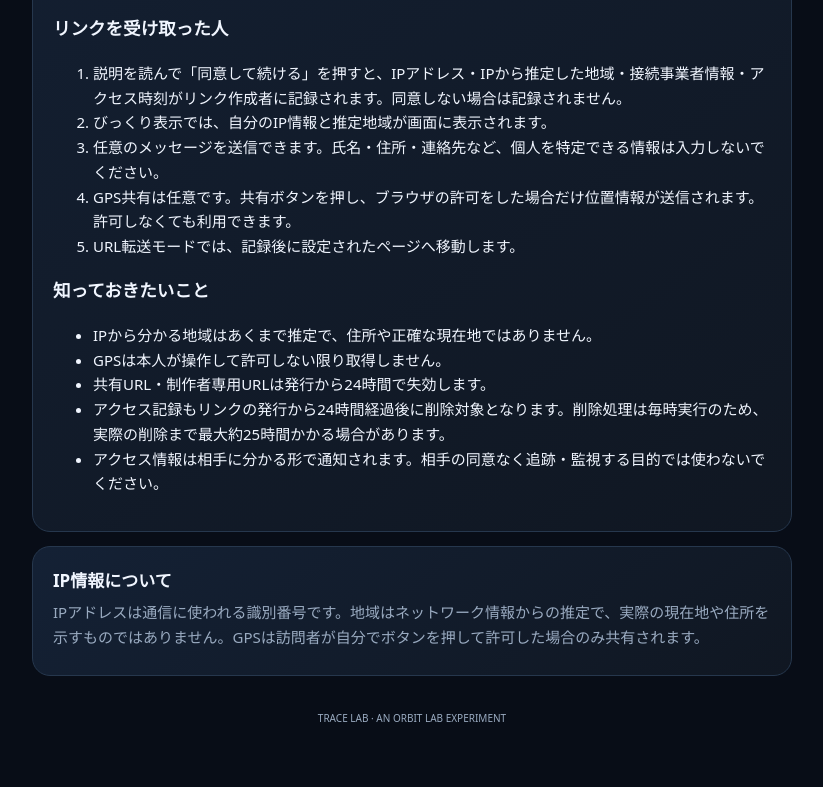
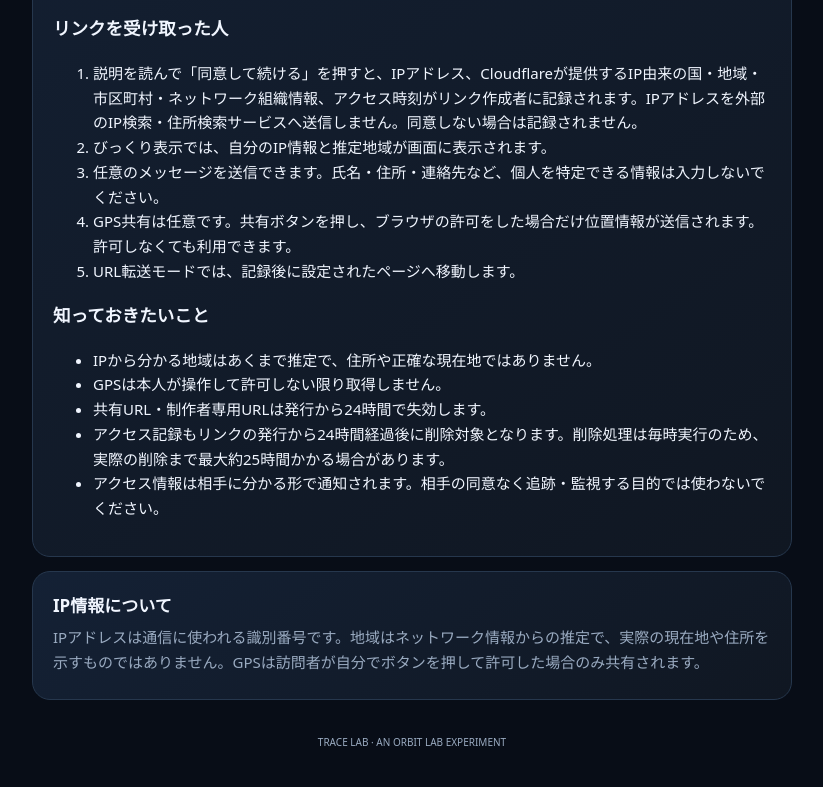
Before and after one commit to knotspace/orbit-lab, a plain HTML site: page lab/trace-lab/index.html in a window 1280 px wide. Shown: the part 1223-2010 px from the top of the page, without its empty margins (228-1051 px from the left). Before the commit the page ends 1985 px from the top, so only its background shows below. Drawn offline with Linux system fonts and the light colour scheme.

Commit message:
privacy: disclose Cloudflare-derived location metadata

```diff
--- a/lab/trace-lab/index.html
+++ b/lab/trace-lab/index.html
@@ -30,7 +30,7 @@
 <div class="details"><p class="muted">接続先は設定済みです。管理キーや管理画面は必要ありません。</p></div>
 <div class="warn">アクセスした人には、IP情報などが記録されることをページ上で通知します。相手に隠した追跡や嫌がらせには使用しないでください。</div>
 </section>
-<section class="card"><div class="eyebrow">HOW TO USE</div><h2>TRACE LABの使い方</h2><p>リンクを作る人・受け取る人、それぞれの操作を順番にまとめています。</p><div class="details"><h3>リンクを作る人</h3><ol><li>「びっくり表示」か「URL転送」を選びます。</li><li>URL転送の場合だけ、移動先のURLを入力します。<code>example.com</code> のように https:// を省略しても自動で補います。</li><li>「共有URLを発行する」を押すと、相手に送るURLと、記録を見るための制作者専用URLが表示されます。</li><li>共有URLを相手に送ります。相手が開くとアクセス情報が記録されます。</li><li>記録を確認するときは「アクセス記録を確認する」または制作者専用URLを開きます。専用URLは自分だけで保管し、他人に送らないでください。</li></ol><h3>リンクを受け取った人</h3><ol><li>説明を読んで「同意して続ける」を押すと、IPアドレス・IPから推定した地域・接続事業者情報・アクセス時刻がリンク作成者に記録されます。同意しない場合は記録されません。</li><li>びっくり表示では、自分のIP情報と推定地域が画面に表示されます。</li><li>任意のメッセージを送信できます。氏名・住所・連絡先など、個人を特定できる情報は入力しないでください。</li><li>GPS共有は任意です。共有ボタンを押し、ブラウザの許可をした場合だけ位置情報が送信されます。許可しなくても利用できます。</li><li>URL転送モードでは、記録後に設定されたページへ移動します。</li></ol><h3>知っておきたいこと</h3><ul><li>IPから分かる地域はあくまで推定で、住所や正確な現在地ではありません。</li><li>GPSは本人が操作して許可しない限り取得しません。</li><li>共有URL・制作者専用URLは発行から24時間で失効します。</li><li>アクセス記録もリンクの発行から24時間経過後に削除対象となります。削除処理は毎時実行のため、実際の削除まで最大約25時間かかる場合があります。</li><li>アクセス情報は相手に分かる形で通知されます。相手の同意なく追跡・監視する目的では使わないでください。</li></ul></div></section><section class="card"><h2>IP情報について</h2><p>IPアドレスは通信に使われる識別番号です。地域はネットワーク情報からの推定で、実際の現在地や住所を示すものではありません。GPSは訪問者が自分でボタンを押して許可した場合のみ共有されます。</p></section>
+<section class="card"><div class="eyebrow">HOW TO USE</div><h2>TRACE LABの使い方</h2><p>リンクを作る人・受け取る人、それぞれの操作を順番にまとめています。</p><div class="details"><h3>リンクを作る人</h3><ol><li>「びっくり表示」か「URL転送」を選びます。</li><li>URL転送の場合だけ、移動先のURLを入力します。<code>example.com</code> のように https:// を省略しても自動で補います。</li><li>「共有URLを発行する」を押すと、相手に送るURLと、記録を見るための制作者専用URLが表示されます。</li><li>共有URLを相手に送ります。相手が開くとアクセス情報が記録されます。</li><li>記録を確認するときは「アクセス記録を確認する」または制作者専用URLを開きます。専用URLは自分だけで保管し、他人に送らないでください。</li></ol><h3>リンクを受け取った人</h3><ol><li>説明を読んで「同意して続ける」を押すと、IPアドレス、Cloudflareが提供するIP由来の国・地域・市区町村・ネットワーク組織情報、アクセス時刻がリンク作成者に記録されます。IPアドレスを外部のIP検索・住所検索サービスへ送信しません。同意しない場合は記録されません。</li><li>びっくり表示では、自分のIP情報と推定地域が画面に表示されます。</li><li>任意のメッセージを送信できます。氏名・住所・連絡先など、個人を特定できる情報は入力しないでください。</li><li>GPS共有は任意です。共有ボタンを押し、ブラウザの許可をした場合だけ位置情報が送信されます。許可しなくても利用できます。</li><li>URL転送モードでは、記録後に設定されたページへ移動します。</li></ol><h3>知っておきたいこと</h3><ul><li>IPから分かる地域はあくまで推定で、住所や正確な現在地ではありません。</li><li>GPSは本人が操作して許可しない限り取得しません。</li><li>共有URL・制作者専用URLは発行から24時間で失効します。</li><li>アクセス記録もリンクの発行から24時間経過後に削除対象となります。削除処理は毎時実行のため、実際の削除まで最大約25時間かかる場合があります。</li><li>アクセス情報は相手に分かる形で通知されます。相手の同意なく追跡・監視する目的では使わないでください。</li></ul></div></section><section class="card"><h2>IP情報について</h2><p>IPアドレスは通信に使われる識別番号です。地域はネットワーク情報からの推定で、実際の現在地や住所を示すものではありません。GPSは訪問者が自分でボタンを押して許可した場合のみ共有されます。</p></section>
 </section></main><footer class="footer">TRACE LAB · AN ORBIT LAB EXPERIMENT</footer></div>
 <script>
 const API="https://trace-lab-api.orbit-lab-a.workers.dev";
```
